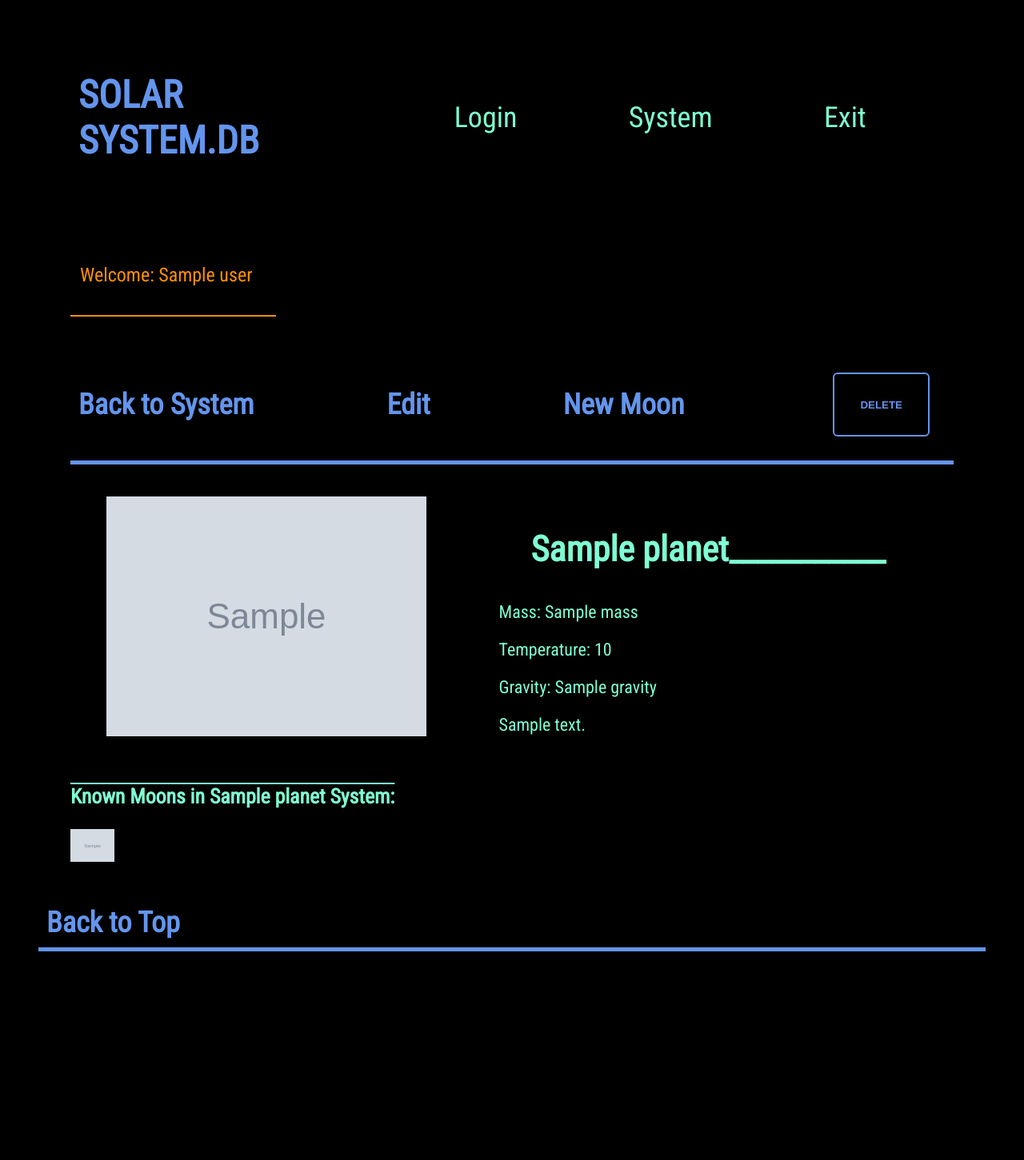
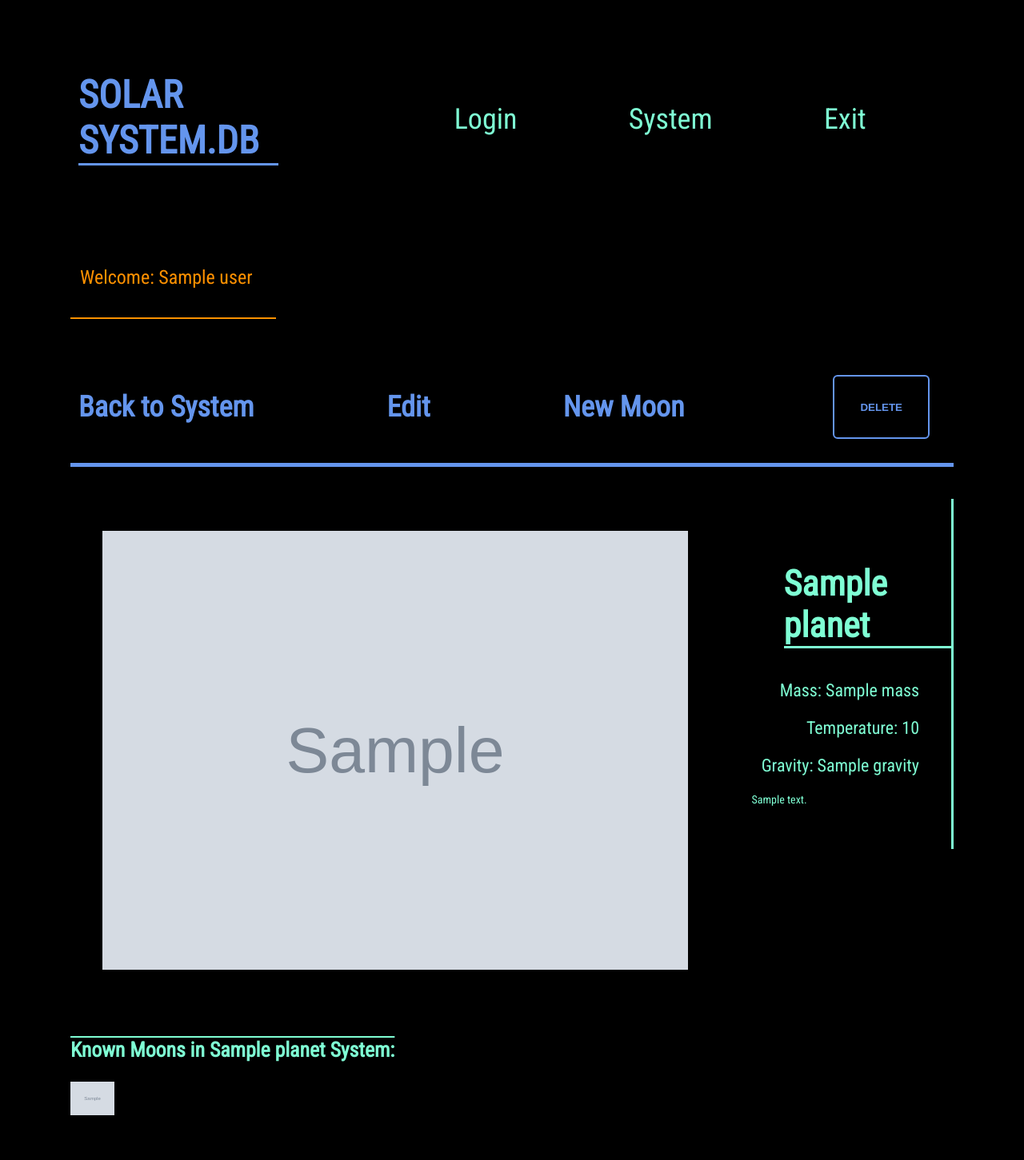
Before and after one commit to WaxenOsprey/SolarSystem.DB, a Flask app: page /planets/1 in a window 1280 px wide. Shown: the top 1451 px of the page at 80% size. Before the commit the page ends 1190 px from the top, so only its background shows below. Run offline with Flask 3, Linux system fonts and the light colour scheme; grey boxes marked "Sample" are stand-in pictures; a database or web service that is not in the repository returns one stand-in record (values such as "Sample title"); some libraries are stand-ins or nearby versions.

Commit message:
small fixes

```diff
--- a/controllers/planets_controller.py
+++ b/controllers/planets_controller.py
@@ -17,8 +17,7 @@ def planets():
     user = user_repository.select_active_user()
     return render_template("planets/index.html", all_planets = planets, all_moons = moons, user = user)
 
-# SHOW (GETS AN INDIVIDUAL PLANET, and renders the single planet page)
-# GET '/planets/<id>'
+
 @planets_blueprint.route("/planets/<id>", methods=['GET'])
 def show_planet(id):
     planet = planet_repository.select(id)
@@ -29,25 +28,20 @@ def show_planet(id):
     return render_template('planets/show.html', planet = planet, moons = moons, user = user)
 
 
-# GET '/planets/new' (THIS GOES TO PAGE WITH FOR NEW PLANET)
 @planets_blueprint.route("/planets/new", methods=['GET'])
 def new_planet():
     return render_template("planets/new.html")
 
-# CREATE (THIS DEALS WITH THE REQUEST SENT BY THE FORM AND CREATES A NEW BOOK)
-# POST '/planets'
-@planets_blueprint.route("/planets",  methods=['POST']) # number one
+
+@planets_blueprint.route("/planets",  methods=['POST'])
 def create_planet():
-    # takes new planet data from form and saves values to vars
     name = request.form['name']
     mass = request.form['mass']
     temp = request.form['temp']
     gravity = request.form['gravity']
     image = request.form['image']
     description = request.form['description']
-    # create new planet object with values from vars
     planet = Planet(name, mass, temp, gravity, image, description)
-    # saves to db
     planet_repository.save(planet)
 
     user = user_repository.select_active_user()
@@ -56,18 +50,15 @@ def create_planet():
     visit.mark_discovered()
     visit_repository.update_visit(visit)
 
-
     return redirect("/planets")
 
-# EDIT (GETS EDIT PAGE/FORM)
-# GET '/planets/<id>/edit'
+
 @planets_blueprint.route("/planets/<id>/edit", methods=['GET'])
 def edit_planet(id):
     planet = planet_repository.select(id)
     return render_template('planets/edit.html', planet = planet)
 
-# UPDATE (POSTS EDIT PAGE CONTENTS, to edit data)
-# PUT '/planets/<id>'
+
 @planets_blueprint.route("/planets/<id>", methods=['POST'])
 def update_planet(id):
     name = request.form['name']
@@ -76,7 +67,6 @@ def update_planet(id):
     gravity = request.form['gravity']
     image = request.form['image']
     description = request.form['description']
-    # took id out of here too
     new_planet = Planet(name, mass, temp, gravity, image, description)
 
     user = user_repository.select_active_user()
@@ -87,11 +77,9 @@ def update_planet(id):
     visit_repository.update_visit(visit_to_update)
     planet_repository.update(new_planet)
 
-
     return redirect('/planets')
 
-# # DELETE (AT THIS POINT THIS RELIES A DELETE BUTTON AJOINED TO EACH PLANET, OTHERWISE WE NEED to put it in show planet)
-# # DELETE '/planets/<id>'
+
 @planets_blueprint.route("/planets/<id>/delete", methods=['POST'])
 def delete_planet(id):
     planet = planet_repository.select(id)
--- a/db/solar_system.sql
+++ b/db/solar_system.sql
@@ -2,9 +2,6 @@ DROP TABLE IF EXISTS visits;
 DROP TABLE IF EXISTS moons;
 DROP TABLE IF EXISTS planets;
 DROP TABLE IF EXISTS users;
-
-
--- use decimal for decimals numbers
 
 CREATE TABLE planets (
   id SERIAL PRIMARY KEY,
--- a/repositories/planet_repository.py
+++ b/repositories/planet_repository.py
@@ -37,12 +37,6 @@ def select(id):
         planet = Planet(result['name'], result['mass'], result['temp'], result['gravity'], result['image'], result['description'], result['id'] )
     return planet
 
-
-# def delete_all():
-#     sql = "DELETE  FROM planets"
-#     run_sql(sql)
-
-
 def delete(id):
     sql = "DELETE  FROM planets WHERE id = %s"
     values = [id]
--- a/repositories/user_repository.py
+++ b/repositories/user_repository.py
@@ -3,11 +3,9 @@ from db.run_sql import run_sql
 from models.user import User
 
 def save_user(user):
-    # problems might arise below because of True not being recognised as 1 in sql
     sql = "INSERT INTO users( name, active ) VALUES ( %s, %s ) RETURNING id"
     values = [user.name, user.active]
     results = run_sql( sql, values )
-    # I dont understand why this is happening below?
     user.id = results[0]['id']
     return user
 
--- a/repositories/visit_repository.py
+++ b/repositories/visit_repository.py
@@ -8,14 +8,11 @@ def save_visit(user, location):
     return
 
 def select_visit(user, location):
-    # not completely sure about this sql command
     sql = "SELECT * FROM visits WHERE user_id = %s AND location_name = %s"
     values = [user.id, location.name]
     results = run_sql( sql, values )
-        # checking if the list returned by `run_sql(sql, values)` is empty. Empty lists are false.
     if results:
         result = results[0]
-        # like in previous functions might need to just attach a user here
         selected_visit = Visit(result['user_id'], result['location_name'], result['discovered'], result['altered'], result['destroyed'], result['id'] )
     return selected_visit
 
--- a/static/style.css
+++ b/static/style.css
@@ -20,6 +20,8 @@ h1 {
   font-weight: bolder;
   color: cornflowerblue;
   margin: 40px;
+  border-bottom-style: solid;
+
 }
 
 #site-title > a:link {
@@ -154,11 +156,7 @@ ul {
 
 .home-body {
   background-color: black;
-
-  /* Full height */
   height: 100%;
-
-  /* Center and scale the image nicely */
   background-position: center;
   background-repeat: no-repeat;
   background-size: cover;
@@ -173,15 +171,44 @@ ul {
   margin: 40px;
 }
 
+.planet-overview {
+  border-right-color: aquamarine;
+  border-right-style: solid;
+  padding: 40px;
+}
+
+.planet-overview > h1 {
+  border-bottom-style: solid;
+  text-align: left;
+  width: 100%;
+  margin: 40px;
+  display: flex;
+  justify-content: center;
+}
+.planet-overview > p {
+  text-align: end;
+}
+
+#planet-description {
+  font-size: 14px;
+  text-align: justify;
+}
+
+
+
+.planet-image {
+  width: 500%;
+  margin: 40px;
+}
+
 .moon-list {
   margin: 40px;
 }
 
-
-
 .moon-list > h3 {
   text-decoration: overline;
 }
+
 
 nav {
   margin: 40px;
@@ -250,13 +277,11 @@ nav > a:hover {
   margin: 40px;
 }
 
-
 .visit-title {
   font-size: 36px;
   text-decoration: underline;
   display: flex;
 }
-
 
 .report {
   margin: 40px;
@@ -271,7 +296,6 @@ nav > a:hover {
 
 .report > ul > li {
   border-style: solid;
-  /* width: 100%; */
   border-width: 5px;
   border-radius: 10px;
   display: flex;
@@ -279,17 +303,15 @@ nav > a:hover {
   justify-content: center;
   padding: 20px;
   margin: 10px;
-
 }
 
 .report > h1 {
   text-decoration: underline;
+}
 
-}
 .report > ul > li > p {
   display: inline;
 }
-
 
 .discoveries-list > li > p {
   color: rgb(0, 166, 255);
@@ -300,11 +322,11 @@ nav > a:hover {
   border-color: rgb(0, 166, 255);
 }
 
-
 .alterations-list > li {
   border-style: solid;
   border-color: rgb(255, 145, 0);
 }
+
 .alterations-list > li > p {
   color: rgb(255, 145, 0);
 }
@@ -406,3 +428,26 @@ button[type=submit]:hover {
 .moon-image {
   margin: 40px;
 }
+
+.moon-overview {
+  border-right-color: aquamarine;
+  border-right-style: solid;
+  padding: 40px;
+}
+
+.moon-overview > h1 {
+  border-bottom-style: solid;
+  text-align: left;
+  width: 100%;
+  margin: 40px;
+  display: flex;
+  justify-content: center;
+}
+.moon-overview > p {
+  text-align: end;
+}
+
+#moon-description {
+  font-size: 14px;
+  text-align: justify;
+}
--- a/templates/planets/moons/show.html
+++ b/templates/planets/moons/show.html
@@ -20,7 +20,7 @@
     <div class="single-moon-container">
 
       <div class="moon-overview">
-      <h1>{{moon.name}}___________</h1>
+      <h1>{{moon.name}}</h1>
       <p>Orbital Period: {{ moon.orbital_period }}</p>
       <p>Mean Radius: {{ moon.mean_radius }}</p>
       <p>{{ moon.description }}</p>
--- a/templates/planets/show.html
+++ b/templates/planets/show.html
@@ -17,11 +17,11 @@
     <div class="single-planet-container">
 
       <div class="planet-overview">
-        <h1>{{ planet.name }}___________</h1>
+        <h1>{{ planet.name }}</h1>
         <p>Mass: {{ planet.mass }}</p>
         <p>Temperature: {{ planet.temp }}</p>
         <p>Gravity: {{ planet.gravity }}</p>
-        <p>{{ planet.description }}</p>
+        <p id="planet-description">{{ planet.description }}</p>
       </div>
 
       <div class="planet-image">
```
Also changed, not shown: console.py (+0 -22 lines), controllers/moons_controller.py (+3 -12 lines), flexplan.jpg (added), solar_system.png (added), 1 other file.
